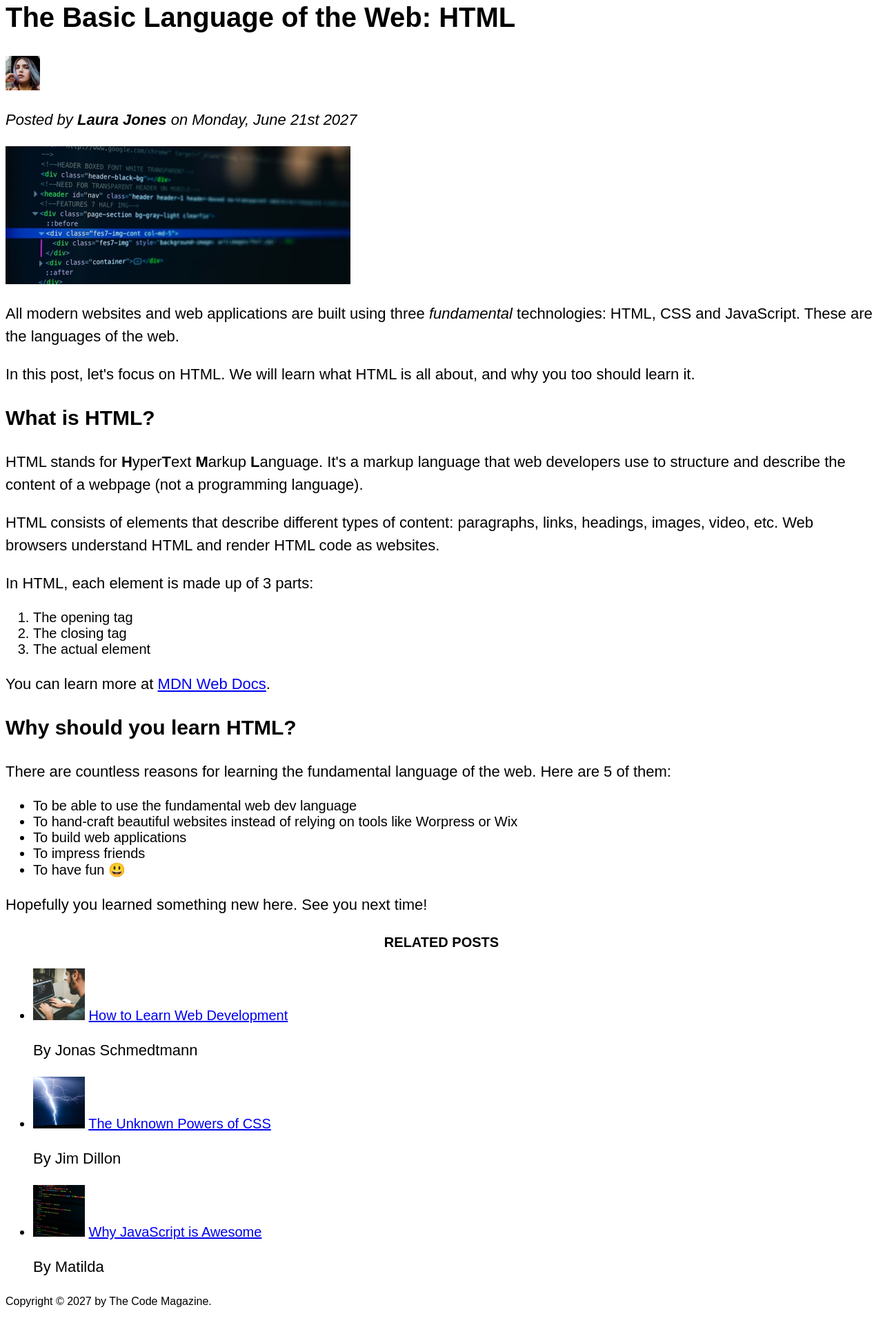
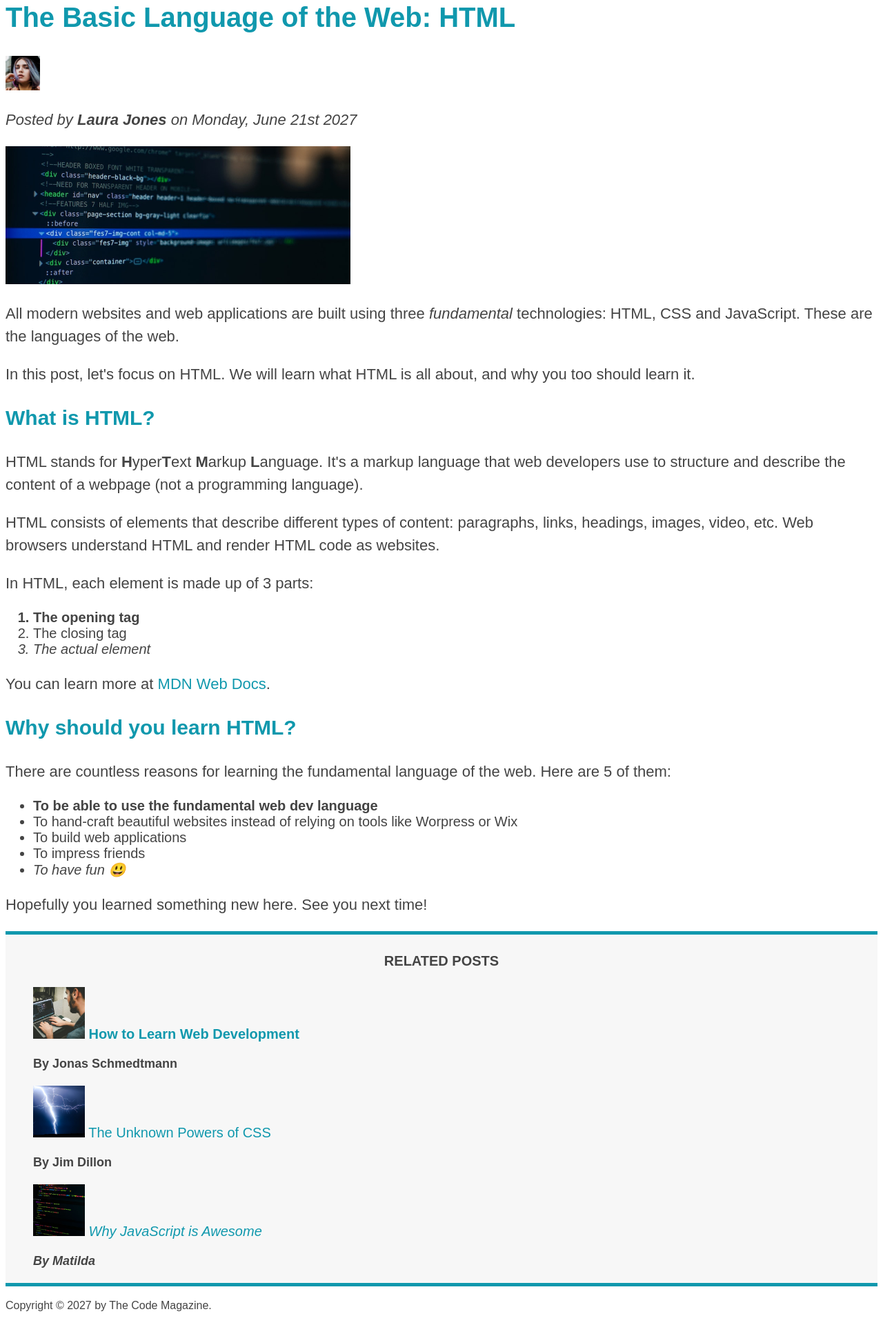
Before and after one commit to mahipurohit1/Html_CSS_practice, a plain HTML site: page 03-CSS-Fundamentals/index.html in a window 1280 px wide. Shown: the part 114-2035 px from the top of the page at 69% size. Drawn offline with Linux system fonts and the light colour scheme.

Commit message:
section 3 CC1 completed

```diff
--- /dev/null
+++ b/03-CSS-Fundamentals/codingChanllenge.css
@@ -0,0 +1,45 @@
+body {
+  font-family: sans-serif;
+  line-height: 1.4;
+}
+article {
+  border: 3px solid #000;
+}
+header {
+  background-color: #f7f7f7;
+  text-align: center;
+  color: #000;
+  text-transform: uppercase;
+  font-size: 22px;
+}
+.price {
+  font-weight: bold;
+  font-size: 24px;
+}
+.shipping {
+  color: #444;
+  text-transform: uppercase;
+  font-size: 14px;
+}
+
+a:link {
+  color: #000;
+}
+a:hover {
+  text-decoration: none;
+}
+
+ul {
+  list-style: square;
+}
+
+button {
+  color: #fff;
+  background-color: #000;
+  font-size: 18px;
+}
+button:hover {
+  color: #000;
+  background-color: #fff;
+  border: none;
+}
--- a/03-CSS-Fundamentals/index.html
+++ b/03-CSS-Fundamentals/index.html
@@ -7,7 +7,7 @@
   </head>
 
   <body>
-    <header>
+    <header class="main-header">
       <h1>📘 The Code Magazine</h1>
 
       <nav>
@@ -29,7 +29,9 @@
           width="50"
         />
 
-        <p>Posted by <strong>Laura Jones</strong> on Monday, June 21st 2027</p>
+        <p id="author">
+          Posted by <strong>Laura Jones</strong> on Monday, June 21st 2027
+        </p>
 
         <img
           src="img/post-img.jpg"
@@ -104,7 +106,7 @@
     <aside>
       <h4>Related posts</h4>
 
-      <ul>
+      <ul class="related">
         <li>
           <img
             src="img/related-1.jpg"
@@ -113,12 +115,12 @@
             width="75"
           />
           <a href="#">How to Learn Web Development</a>
-          <p>By Jonas Schmedtmann</p>
+          <p class="related-author">By Jonas Schmedtmann</p>
         </li>
         <li>
           <img src="img/related-2.jpg" alt="Lightning" width="75" heigth="75" />
           <a href="#">The Unknown Powers of CSS</a>
-          <p>By Jim Dillon</p>
+          <p class="related-author">By Jim Dillon</p>
         </li>
         <li>
           <img
@@ -128,11 +130,15 @@
             height="75"
           />
           <a href="#">Why JavaScript is Awesome</a>
-          <p>By Matilda</p>
+          <p class="related-author">By Matilda</p>
         </li>
       </ul>
     </aside>
 
-    <footer><p>Copyright &copy; 2027 by The Code Magazine.</p></footer>
+    <footer>
+      <p id="copyright" class="copyright text">
+        Copyright &copy; 2027 by The Code Magazine.
+      </p>
+    </footer>
   </body>
 </html>
--- a/03-CSS-Fundamentals/style.css
+++ b/03-CSS-Fundamentals/style.css
@@ -1,15 +1,19 @@
+/* * {
+  border: 1px solid black;
+} */
+
+body {
+  font-family: sans-serif;
+  color: #444;
+}
+
 h1,
 h2,
-h3,
-h4,
-p,
-li {
-  font-family: sans-serif;
+h3 {
+  color: #1098ad;
 }
-
 h1 {
   font-size: 26px;
-
   text-transform: uppercase;
   font-style: italic;
 }
@@ -34,10 +38,88 @@ li {
   font-size: 20px;
 }
 
-footer p {
+/* footer p {
+  font-size: 16px;
+} */
+
+/* article header p {
+  font-style: italic;
+} */
+#author {
+  font-style: italic;
+}
+#copyright {
   font-size: 16px;
 }
+.related-author {
+  font-size: 18px;
+  font-weight: bold;
+}
+.related {
+  list-style: none;
+}
 
-article header p {
+.main-header {
+  background-color: #f7f7f7;
+}
+aside {
+  background-color: #f7f7f7;
+  border-top: 5px solid #1098ad;
+  border-bottom: 5px solid #1098ad;
+}
+
+li:first-child {
+  font-weight: bold;
+}
+li:last-child {
   font-style: italic;
 }
+/* li:nth-child(2) {
+  color: red;
+} */
+
+/* li:nth-child(odd) {
+  color: rebeccapurple;
+} */
+
+/* this is misconception */
+/* article p:first-child {
+  color: red;
+} */
+
+/* styling link */
+a:link {
+  color: #1098ad;
+  text-decoration: none;
+}
+a:visited {
+  /* color: #777;
+   */
+  color: #1098ad;
+}
+a:hover {
+  color: rgb(217, 92, 51);
+  font-weight: bold;
+  text-decoration: underline rgb(187, 104, 74);
+}
+
+a:active {
+  background-color: black;
+  font-style: italic;
+}
+
+/* resolving the conflict */
+/* #copyright {
+  color: orange;
+} */
+
+/* .text {
+  color: pink;
+}
+
+.copyright {
+  color: red;
+}
+footer p {
+  color: green !important;
+} */
```
Also changed, not shown: 03-CSS-Fundamentals/codingChanllenge.html (added, +36 -0 lines).
